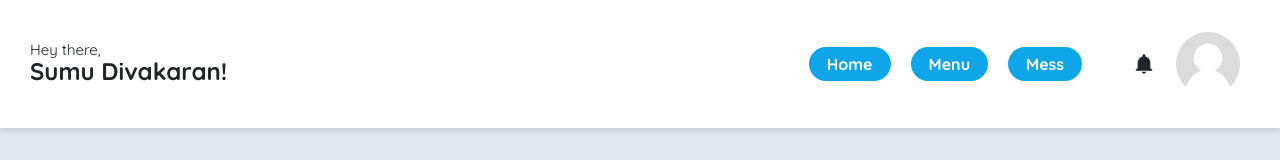
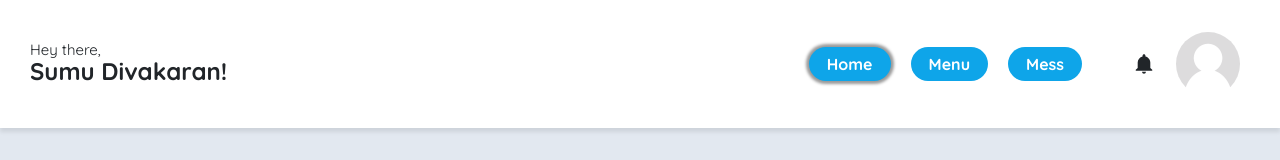
Before and after one commit to Aslam-Naseer/HMMS_frontend, a React (Create React App) app: page /home in a window 1280 px wide. Shown: the top 160 px of the page. Built offline with nearby package versions, Linux system fonts and the light colour scheme.

Commit message:
Implement routing

```diff
--- a/src/App.js
+++ b/src/App.js
@@ -1,32 +1,21 @@
-
-import './App.css';
-import Login from './modules/Login';
-import Register from './modules/Reg';
-import Dashboard from './modules/Dashboard';
-import Mess1 from './modules/mess/Mess1'
-import {
-  BrowserRouter as Router,
-  Route,
-  Routes,
-} from 'react-router-dom';
+import "./App.css";
+import Login from "./modules/Login";
+import Register from "./modules/Reg";
+import Dashboard from "./modules/Dashboard";
+import Mess1 from "./modules/mess/Mess1";
+import { BrowserRouter as Router, Route, Routes } from "react-router-dom";
 import Navbars from "./modules/Navbars";
-
-
-
-
-
 
 function App() {
   return (
     <Router>
-      <Navbars/>
+      <Navbars />
       <Routes>
-        <Route path="/" element={<Login/>} />
-        <Route path="/reg" element={<Register/>} />
-        <Route path="/home" element={<Dashboard/>}/>
-        <Route path="/home/mess" element={<Mess1/>}/>
+        <Route path="/" element={<Login />} />
+        <Route path="/reg" element={<Register />} />
+        <Route path="/home" element={<Dashboard />} />
+        <Route path="/mess" element={<Mess1 />} />
       </Routes>
-
     </Router>
   );
 }
--- a/src/modules/Navbars.js
+++ b/src/modules/Navbars.js
@@ -2,12 +2,17 @@ import { IoMdNotifications } from "react-icons/io";
 import pfp from "../assets/noavatar.png";
 
 import "./navbars.css";
+import { Link, useLocation } from "react-router-dom";
 
 <script
   src="https://cdn.jsdelivr.net/npm/react/umd/react.production.min.js"
   crossorigin
 ></script>;
 const Navbars = () => {
+  const { pathname } = useLocation();
+
+  console.log(pathname);
+
   return (
     <div className="head-nav">
       <div className="head-left">
@@ -16,9 +21,33 @@ const Navbars = () => {
       </div>
       <div className="head-right">
         <div className="icons">
-          <div className="head-btn">Home</div>
-          <div className="head-btn">Menu</div>
-          <div className="head-btn">Mess</div>
+          <Link to={"/home"}>
+            <div
+              className={
+                pathname === "/home" ? "head-btn current-head-btn" : "head-btn"
+              }
+            >
+              Home
+            </div>
+          </Link>
+          <Link to={"/menu"}>
+            <div
+              className={
+                pathname === "/menu" ? "head-btn current-head-btn" : "head-btn"
+              }
+            >
+              Menu
+            </div>
+          </Link>
+          <Link to={"/mess"}>
+            <div
+              className={
+                pathname === "/mess" ? "head-btn current-head-btn" : "head-btn"
+              }
+            >
+              Mess
+            </div>
+          </Link>
         </div>
         <div>
           <span>
--- a/src/modules/navbars.css
+++ b/src/modules/navbars.css
@@ -44,6 +44,10 @@
   align-items: center;
 }
 
+.icons>a {
+  text-decoration: none;
+}
+
 .head-btn {
   font-weight: 700;
   font-size: 16px;
@@ -58,3 +62,7 @@
 .head-btn:hover {
   scale: 1.1;
 }
+
+.current-head-btn {
+  box-shadow: 0px 0px 3px 3px #0006;
+}
```
